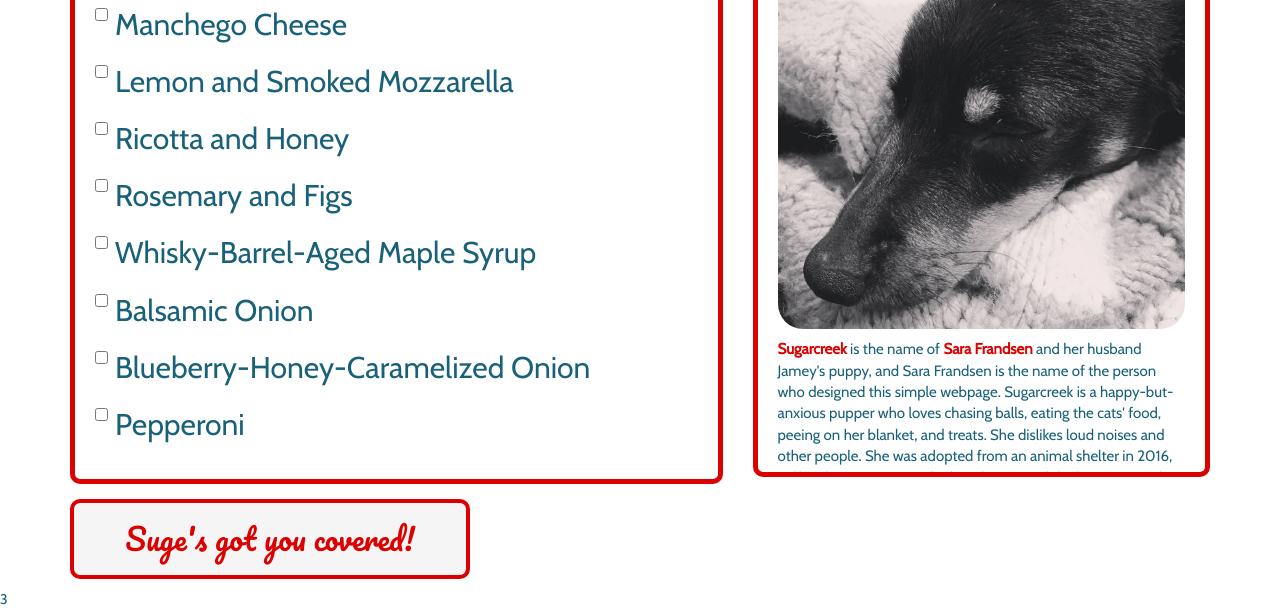
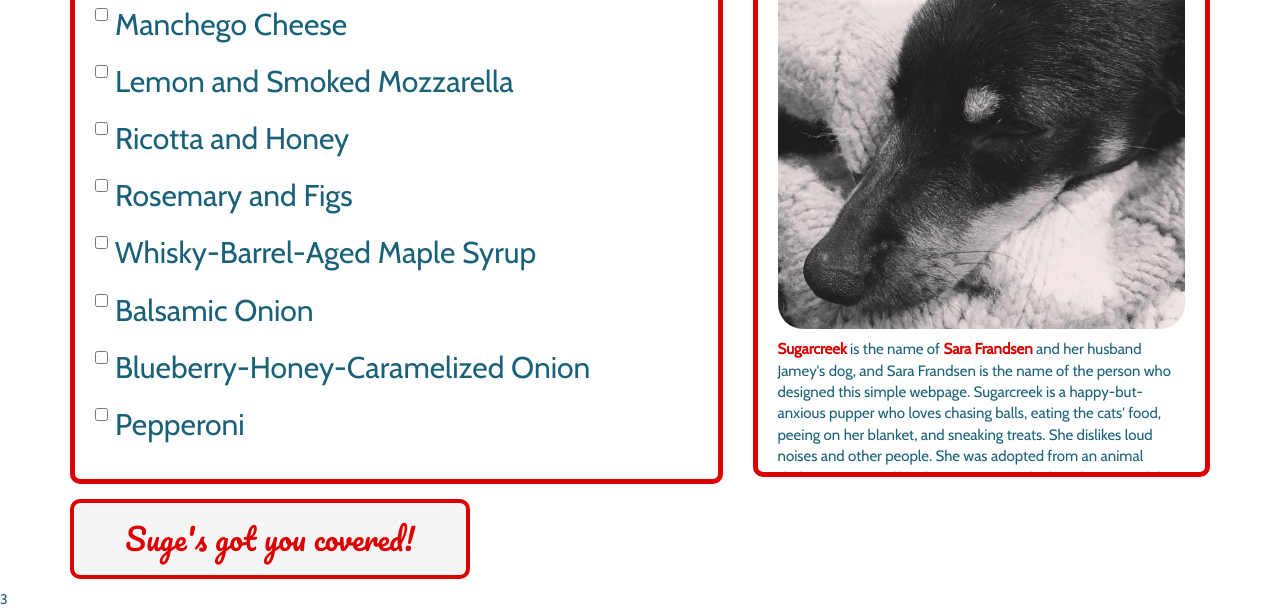
Before and after one commit to sarafrandsen/order-pizza, a plain HTML site: page index.html in a window 1280 px wide. Shown: the part 592-1201 px from the top of the page. Drawn offline with nearby package versions, Linux system fonts and the light colour scheme.

Commit message:
fix some typos and complete project for turning in

```diff
--- a/index.html
+++ b/index.html
@@ -59,7 +59,7 @@
           <!-- price display -->
           <div class="bio">
             <p><img src="img/suge.png"></p>
-            <p><strong>Sugarcreek</strong> is the name of <strong>Sara Frandsen</strong> and her husband Jamey's puppy, and Sara Frandsen is the name of the person who designed this simple webpage. Sugarcreek is a happy-but-anxious pupper who loves chasing balls, eating the cats' food, peeing on her blanket, and treats. She dislikes loud noises and other people. She was adopted from an animal shelter in 2016, suffers from trauma, and is loved very much by her mom and dad.<br>
+            <p><strong>Sugarcreek</strong> is the name of <strong>Sara Frandsen</strong> and her husband Jamey's dog, and Sara Frandsen is the name of the person who designed this simple webpage. Sugarcreek is a happy-but-anxious pupper who loves chasing balls, eating the cats' food, peeing on her blanket, and sneaking treats. She dislikes loud noises and other people. She was adopted from an animal shelter in 2016, suffers from trauma, and is loved very much by her mom and dad.<br>
             <strong>For more info on Suge, pizza, or what it's like trying to learn how to make web pages, feel free to contact Sara via <a href="emailto:sara.frandsen@gmail.com">email</a>, or follow her on <a href="https://github.com/sarafrandsen">github.com</a>.</strong>
           </div>
         </div>
```
Also changed, not shown: 1 other file.
